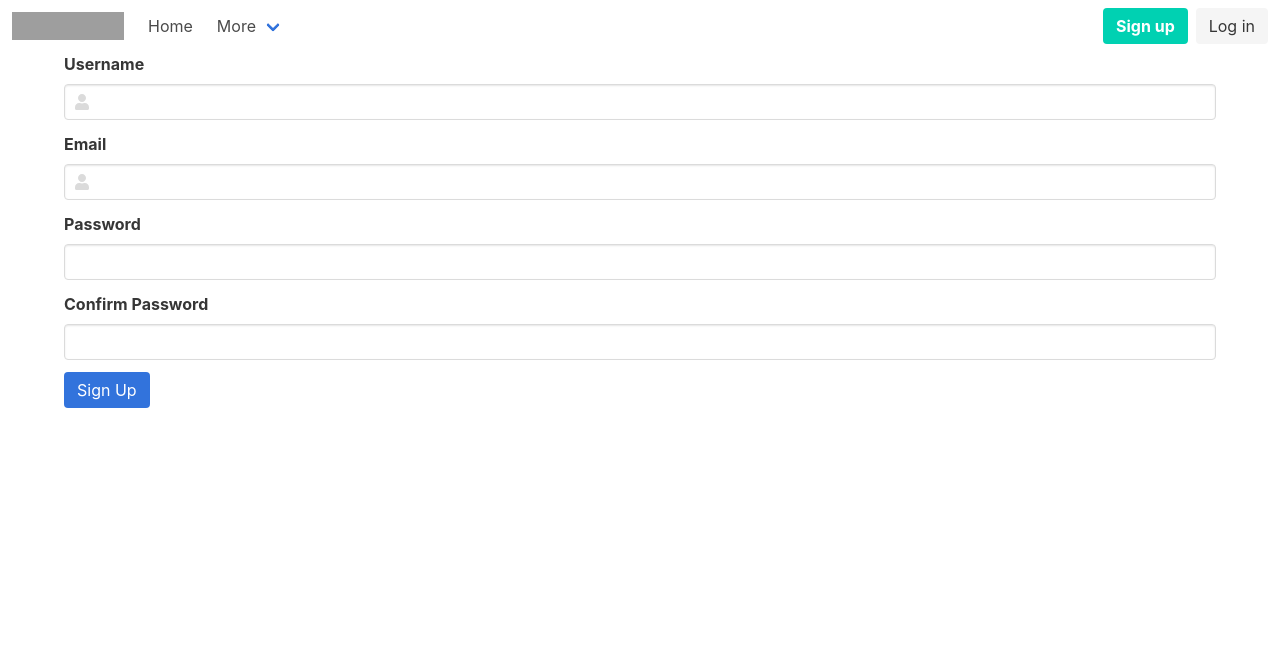
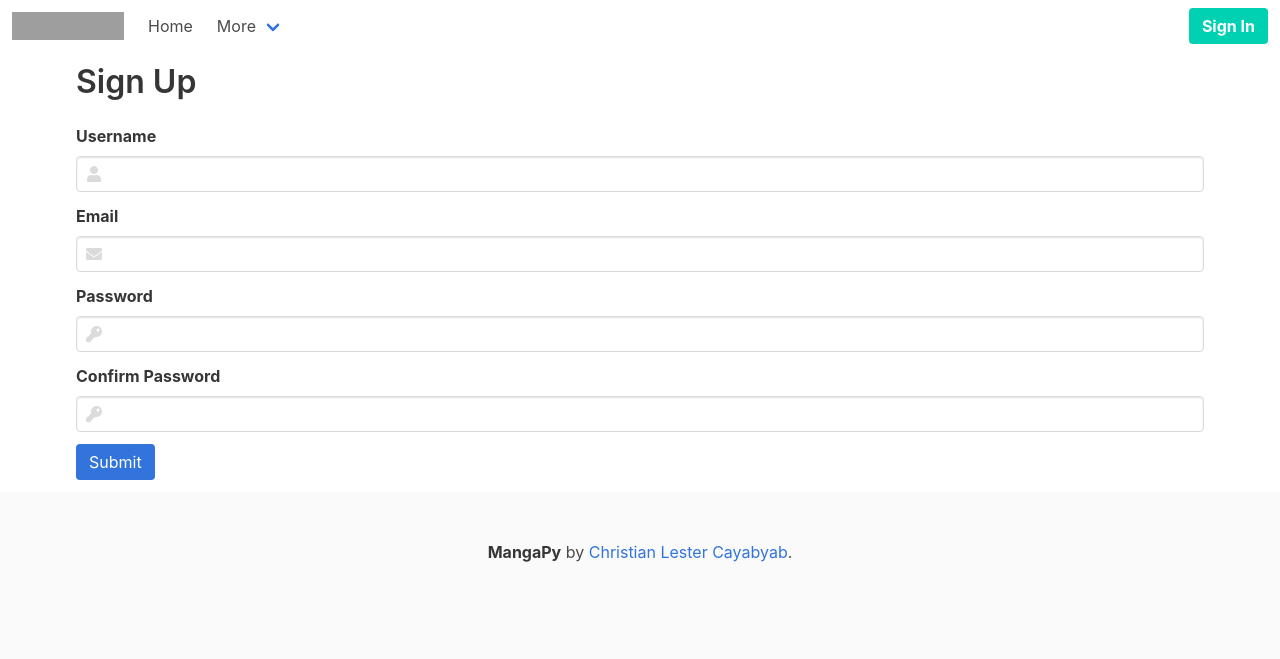
Before and after one commit to waltzfordebby/MangaPy, a Flask app: page /register in a window 1280 px wide. Shown: the top 659 px of the page. Run offline with Flask 2, Linux system fonts and the light colour scheme; some libraries are stand-ins or nearby versions; grey boxes are pictures that could not be loaded.

Commit message:
Updated the frontend

```diff
--- a/mangadownloader/templates/forms/register.html
+++ b/mangadownloader/templates/forms/register.html
@@ -1,8 +1,26 @@
 {% extends "layout.html" %}
 {% block content %}
-
+<h1 class="title">Sign Up</h1>
 <form method="POST" action="">
     {{ form.hidden_tag() }}
+
+    {% if form.username.errors %}
+    <div class="field">
+        {{ form.username.label(class="label") }}
+        <div class="control has-icons-left has-icons-right">
+            {{ form.username(class="input is-danger") }}
+            <span class="icon is-small is-left">
+                <i class="fas fa-user"></i>
+            </span>
+            <span class="icon is-small is-right">
+                <i class="fas fa-exclamation-triangle"></i>
+            </span>
+        </div>
+        {% for error in form.username.errors %}
+        <p class="help is-danger">{{ error }}</p>
+        {% endfor %}
+    </div>
+    {% else %}
     <div class="field">
         {{form.username.label(class="label")}}
         <div class="control has-icons-left">
@@ -11,51 +29,92 @@
                 <i class="fas fa-user"></i>
             </span>
         </div>
-        {% if form.username.errors %}
-        {% for error in form.username.errors %}
-        <p class="help is-danger">{{error}}</p>
+    </div>
+    {% endif %}
+
+    {% if form.email.errors %}
+    <div class="field">
+        {{ form.email.label(class="label") }}
+        <div class="control has-icons-left has-icons-right">
+            {{ form.email(class="input is-danger") }}
+            <span class="icon is-small is-left">
+                <i class="fas fa-envelope"></i>
+            </span>
+            <span class="icon is-small is-right">
+                <i class="fas fa-exclamation-triangle"></i>
+            </span>
+        </div>
+        {% for error in form.email.errors %}
+        <p class="help is-danger">{{ error }}</p>
         {% endfor %}
-        {% endif %}
     </div>
-
+    {% else %}
     <div class="field">
         {{form.email.label(class="label")}}
         <div class="control has-icons-left">
             {{form.email(class="input")}}
             <span class="icon is-small is-left">
-                <i class="fas fa-user"></i>
+                <i class="fas fa-envelope"></i>
             </span>
         </div>
-        {% if form.email.errors %}
-        {% for error in form.email.errors %}
-        <p class="help is-danger">{{error}}</p>
+    </div>
+    {% endif %}
+
+    {% if form.password.errors %}
+    <div class="field">
+        {{ form.password.label(class="label") }}
+        <div class="control has-icons-left has-icons-right">
+            {{ form.password(class="input is-danger") }}
+            <span class="icon is-small is-left">
+                <i class="fas fa-key"></i>
+            </span>
+            <span class="icon is-small is-right">
+                <i class="fas fa-exclamation-triangle"></i>
+            </span>
+        </div>
+        {% for error in form.password.errors %}
+        <p class="help is-danger">{{ error }}</p>
         {% endfor %}
-        {% endif %}
     </div>
-
+    {% else %}
     <div class="field">
         {{form.password.label(class="label")}}
-        <div class="control">
+        <div class="control has-icons-left">
             {{form.password(class="input")}}
+            <span class="icon is-small is-left">
+                <i class="fas fa-key"></i>
+            </span>
         </div>
-        {% if form.password.errors %}
-        {% for error in form.password.errors %}
-        <p class="help is-danger">{{error}}</p>
+    </div>
+    {% endif %}
+
+    {% if form.confirm_password.errors %}
+    <div class="field">
+        {{ form.confirm_password.label(class="label") }}
+        <div class="control has-icons-left has-icons-right">
+            {{ form.confirm_password(class="input is-danger") }}
+            <span class="icon is-small is-left">
+                <i class="fas fa-key"></i>
+            </span>
+            <span class="icon is-small is-right">
+                <i class="fas fa-exclamation-triangle"></i>
+            </span>
+        </div>
+        {% for error in form.confirm_password.errors %}
+        <p class="help is-danger">{{ error }}</p>
         {% endfor %}
-        {% endif %}
     </div>
-
+    {% else %}
     <div class="field">
         {{form.confirm_password.label(class="label")}}
-        <div class="control">
+        <div class="control has-icons-left">
             {{form.confirm_password(class="input")}}
+            <span class="icon is-small is-left">
+                <i class="fas fa-key"></i>
+            </span>
         </div>
-        {% if form.confirm_password.errors %}
-        {% for error in form.confirm_password.errors %}
-        <p class="help is-danger">{{error}}</p>
-        {% endfor %}
-        {% endif %}
     </div>
+    {% endif %}
 
     <div class="field">
         <div class="control">
--- a/mangadownloader/templates/layout.html
+++ b/mangadownloader/templates/layout.html
@@ -69,12 +69,16 @@
                             Logout
                         </a>
                         {% else %}
+                        {% if request.path != '/register' %}
                         <a class="button is-primary" href="{{ url_for('users.register') }}">
                             <strong>Sign up</strong>
                         </a>
-                        <a class="button is-light" href="{{ url_for('users.login') }}">
-                            Log in
+                        {% endif %}
+                        {% if request.path != '/login' %}
+                        <a class="button is-primary" href="{{ url_for('users.login') }}">
+                            <strong>Sign In</strong>
                         </a>
+                        {% endif %}
                         {% endif %}
                     </div>
                 </div>
@@ -82,6 +86,7 @@
         </div>
     </nav>
     <div class="container">
+        <!-- <p>{{ request.path }}</p> -->
         <div>
             {% with messages = get_flashed_messages(with_categories=true) %}
             {% if messages %}
@@ -93,10 +98,18 @@
             {% endif %}
             {% endwith %}
         </div>
-        <div>
+        <div class="column">
             {% block content %}{%endblock%}
         </div>
     </div>
+    <footer class="footer">
+        <div class="content has-text-centered">
+            <p>
+                <strong>MangaPy</strong> by <a href="#">Christian Lester Cayabyab</a>.
+
+            </p>
+        </div>
+    </footer>
 </body>
 <script defer src="https://use.fontawesome.com/releases/v5.3.1/js/all.js"></script>
 <script src="{{url_for('static', filename='js/main.js')}}"></script>
--- a/mangadownloader/users/forms.py
+++ b/mangadownloader/users/forms.py
@@ -11,7 +11,7 @@ class RegistrationForm(FlaskForm):
     password = PasswordField('Password', validators=[DataRequired()])
     confirm_password = PasswordField(
         'Confirm Password', validators=[DataRequired(), EqualTo('password')])
-    submit = SubmitField('Sign Up')
+    submit = SubmitField('Submit')
 
     def validate_username(self, username):
         user = User.query.filter_by(username=username.data).first()
@@ -30,7 +30,7 @@ class LoginForm(FlaskForm):
     email = StringField('Email', validators=[DataRequired(), Email()])
     password = PasswordField('Password', validators=[DataRequired()])
     remember = BooleanField('Remember Me')
-    submit = SubmitField('Login')
+    submit = SubmitField('Submit')
 
     def validate_email(self, email):
         user = User.query.filter_by(email=email.data).first()
```
Also changed, not shown: mangadownloader/templates/forms/login.html (+55 -13 lines), mangadownloader/templates/main/home.html (+28 -4 lines).
